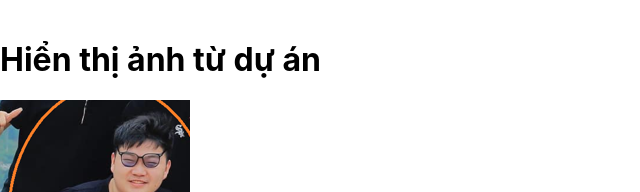
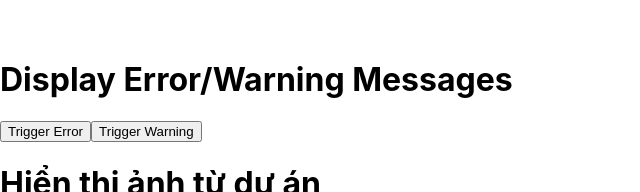
Before and after one commit to S02ten089/use-yarn-reactjs-typescript-deploy, a React (Create React App) app: page / in a window 1280 px wide. Shown: the part 1181-1373 px from the top of the page, without its empty margins (0-640 px from the left). Built offline with nearby package versions, Linux system fonts and the light colour scheme; no server answers.

Commit message:
Ero wanting

```diff
--- a/src/compoment/index.tsx
+++ b/src/compoment/index.tsx
@@ -6,6 +6,7 @@ import Base64ToImage from './ux/base64/base64toimg';
 import ExcelReader from './ux/xlsx';
 import { Circle } from './ux/mapGoogle/circle';
 import ImageComponent from '../showimg/test/img';
+import Ero from '../notification/null/Ero';
 // import header
 import UI from './ui';
 // import fooder
@@ -26,6 +27,8 @@ const App: React.FC = () => {
       <br />
       {/* Ero -- Wanting
       <Circle/> */}
+      <br />
+      <Ero/>
       <div>
         <ImageComponent/>
       </div>
--- /dev/null
+++ b/src/notification/null/Ero.tsx
@@ -0,0 +1,53 @@
+import React, { useState } from 'react';
+import './ero.module.scss';
+
+interface ErrorMessageProps {
+  type: 'error' | 'warning';
+  message: string;
+  description?: string;
+}
+
+const ErrorMessage: React.FC<ErrorMessageProps> = ({ type, message, description }) => {
+  return (
+    <div className={`alert ${type}`}>
+      <strong>{message}</strong>
+      {description && <p>{description}</p>}
+      <button className="close-btn">&times;</button>
+    </div>
+  );
+};
+
+const Ero: React.FC = () => {
+  const [error, setError] = useState<string | null>(null);
+  const [warning, setWarning] = useState<string | null>(null);
+
+  const triggerError = () => {
+    setError("An error has occurred.");
+  };
+
+  const triggerWarning = () => {
+    setWarning("This is a warning message.");
+  };
+
+  return (
+    <div className="container">
+      <h1>Display Error/Warning Messages</h1>
+
+      {/* Trigger Buttons */}
+      <button onClick={triggerError}>Trigger Error</button>
+      <button onClick={triggerWarning}>Trigger Warning</button>
+
+      {/* Display Error Message */}
+      {error && (
+        <ErrorMessage type="error" message={error} description="Something went wrong!" />
+      )}
+
+      {/* Display Warning Message */}
+      {warning && (
+        <ErrorMessage type="warning" message={warning} description="Please be careful!" />
+      )}
+    </div>
+  );
+};
+
+export default Ero;
--- /dev/null
+++ b/src/notification/null/ero.module.scss
@@ -0,0 +1,37 @@
+/* Basic container */
+.container {
+    margin: 20px;
+  }
+
+  /* Alert common styling */
+  .alert {
+    padding: 10px;
+    margin: 10px 0;
+    border-radius: 5px;
+    position: relative;
+  }
+
+  /* Error message styling */
+  .alert.error {
+    background-color: #f8d7da;
+    color: #721c24;
+    border: 1px solid #f5c6cb;
+  }
+
+  /* Warning message styling */
+  .alert.warning {
+    background-color: #fff3cd;
+    color: #856404;
+    border: 1px solid #ffeeba;
+  }
+
+  /* Close button */
+  .close-btn {
+    position: absolute;
+    right: 10px;
+    top: 5px;
+    background: none;
+    border: none;
+    font-size: 20px;
+    cursor: pointer;
+  }
```
